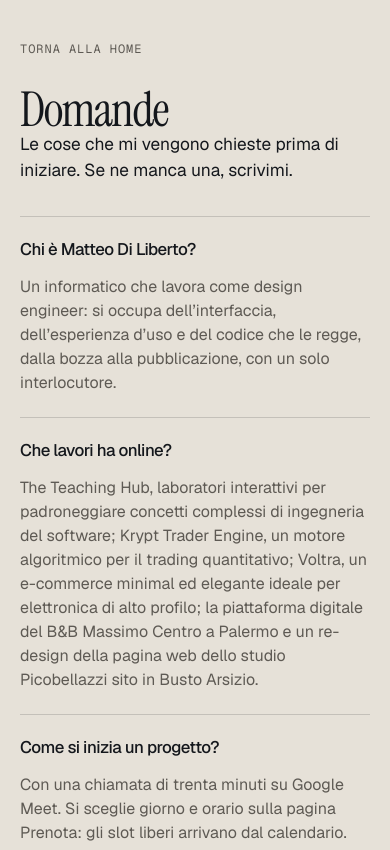
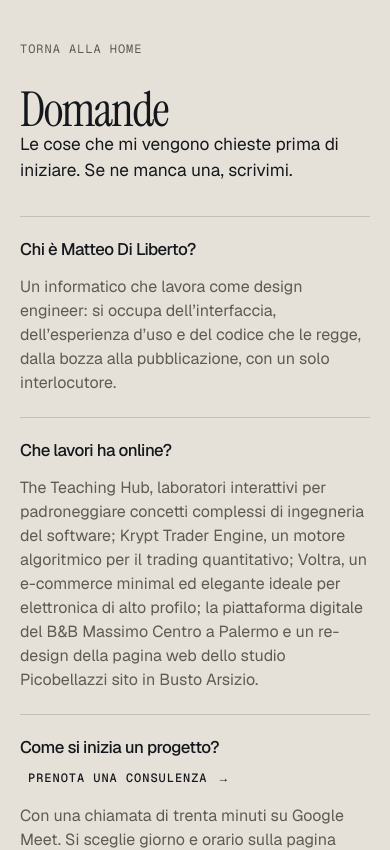
Before and after one commit to matteodiliberto3/portfolio, a Next.js app: page /domande in a window 390 px wide. Shown: the top 850 px of the page. Built offline with nearby package versions, Linux system fonts and the light colour scheme.

Commit message:
Faccio arrivare la pagina al click tra home e Domande, senza tenerla ferma.

```diff
--- a/app/domande/page.tsx
+++ b/app/domande/page.tsx
@@ -1,6 +1,7 @@
+import type { Metadata } from "next";
 import Link from "next/link";
-import type { Metadata } from "next";
 import { JsonLd } from "@/components/json-ld";
+import { PageLink } from "@/components/page-link";
 import { faqJsonLd, faqs, graphJsonLd } from "@/lib/site";
 
 export const metadata: Metadata = {
@@ -20,20 +21,33 @@ export default function FaqPage() {
   return (
     <article className="page">
       <JsonLd data={graphJsonLd([faqJsonLd()])} />
-      <Link className="back press" href="/">
+      <PageLink className="back press" href="/" direction="back">
         Torna alla home
-      </Link>
+      </PageLink>
       <h1>Domande</h1>
       <p className="detail">
         Le cose che mi vengono chieste prima di iniziare. Se ne manca una, scrivimi.
       </p>
       <dl className="faq-list">
-        {faqs.map((item) => (
-          <div className="faq-item" key={item.question}>
-            <dt>{item.question}</dt>
-            <dd>{item.answer}</dd>
-          </div>
-        ))}
+        {faqs.map((item) => {
+          const consult = item.question === "Come si inizia un progetto?";
+          return (
+            <div className={consult ? "faq-item faq-item-consult" : "faq-item"} key={item.question}>
+              <dt>
+                {item.question}
+                {consult ? (
+                  <Link className="faq-consult press" href="/prenota">
+                    Prenota una consulenza
+                    <span className="faq-consult-arrow" aria-hidden="true">
+                      →
+                    </span>
+                  </Link>
+                ) : null}
+              </dt>
+              <dd>{item.answer}</dd>
+            </div>
+          );
+        })}
       </dl>
     </article>
   );
--- a/app/globals.css
+++ b/app/globals.css
@@ -963,6 +963,70 @@ a {
   max-width: 42rem;
 }
 
+/* The booking cue sits on the right of this question and only arrives on hover. */
+.faq-item-consult {
+  position: relative;
+}
+
+.faq-item-consult dd {
+  padding-right: 15rem;
+}
+
+.faq-consult {
+  position: absolute;
+  top: 18px;
+  right: 0;
+  z-index: 1;
+  display: inline-flex;
+  align-items: center;
+  gap: 10px;
+  padding: 2px 0 2px 8px;
+  background: var(--paper);
+  font-family: var(--font-mono);
+  font-size: 12px;
+  letter-spacing: 0.08em;
+  text-transform: uppercase;
+  text-decoration: none;
+  color: var(--ink);
+  white-space: nowrap;
+  opacity: 0;
+  transform: translateX(-10px);
+  pointer-events: none;
+  transition:
+    opacity 180ms var(--ease-out),
+    transform 320ms var(--ease-out);
+}
+
+.faq-consult::before {
+  content: "";
+  position: absolute;
+  top: 0;
+  bottom: 0;
+  right: 100%;
+  width: 40px;
+  background: linear-gradient(90deg, transparent, var(--paper));
+}
+
+.faq-consult-arrow {
+  display: inline-block;
+  transition: transform 320ms var(--ease-out);
+}
+
+@media (hover: hover) and (pointer: fine) {
+  .faq-item-consult:hover .faq-consult,
+  .faq-item-consult:focus-within .faq-consult {
+    opacity: 1;
+    transform: none;
+    pointer-events: auto;
+  }
+
+  .faq-item-consult:hover .faq-consult-arrow,
+  .faq-item-consult:focus-within .faq-consult-arrow {
+    transform: translateX(5px);
+    transition-delay: 40ms;
+  }
+}
+
 /* ---------- contact ---------- */
 .contact {
   padding-top: clamp(40px, 8vh, 96px);
@@ -1575,6 +1639,22 @@ a {
     grid-template-columns: 1fr;
   }
 
+  .faq-item-consult dd {
+    padding-right: 0;
+  }
+
+  .faq-consult {
+    position: static;
+    margin-top: 12px;
+    opacity: 1;
+    transform: none;
+    pointer-events: auto;
+  }
+
+  .faq-consult-arrow {
+    transform: none;
+  }
+
   .steps-rail {
     display: none;
   }
@@ -1705,6 +1785,33 @@ a {
   .nav-cta {
     transition: none;
   }
+
+  .faq-consult,
+  .faq-consult-arrow,
+  .faq-item-consult:hover .faq-consult,
+  .faq-item-consult:focus-within .faq-consult,
+  .faq-item-consult:hover .faq-consult-arrow,
+  .faq-item-consult:focus-within .faq-consult-arrow {
+    transform: none;
+    transition: opacity 160ms ease;
+  }
+
+  html[data-arrive="forward"] .page,
+  html[data-arrive="back"] .story {
+    animation: vt-fade-in 180ms ease both;
+  }
+}
+
+@keyframes vt-fade-out {
+  to {
+    opacity: 0;
+  }
+}
+
+@keyframes vt-fade-in {
+  from {
+    opacity: 0;
+  }
 }
 
 @keyframes fade-only {
@@ -1713,6 +1820,37 @@ a {
   }
   to {
     opacity: 1;
+  }
+}
+
+/* Home ↔ Domande. The click navigates at once; only the page that arrives moves. */
+html[data-arrive="forward"] .page {
+  animation: vt-arrive 320ms var(--ease-out) both;
+}
+
+html[data-arrive="back"] .story {
+  animation: vt-arrive-back 320ms var(--ease-out) both;
+}
+
+html[data-intro-hold] .intro-line,
+html[data-intro-hold] .portrait-mask,
+html[data-intro-hold] .portrait-mask img {
+  animation: none;
+  opacity: 1;
+  transform: none;
+}
+
+@keyframes vt-arrive {
+  from {
+    opacity: 0;
+    transform: translateY(8px);
+  }
+}
+
+@keyframes vt-arrive-back {
+  from {
+    opacity: 0;
+    transform: translateY(-8px);
   }
 }
 
--- a/app/layout.tsx
+++ b/app/layout.tsx
@@ -1,4 +1,5 @@
 import { JsonLd } from "@/components/json-ld";
+import { ViewTransitionBridge } from "@/components/page-link";
 import {
   graphJsonLd,
   personJsonLd,
@@ -75,6 +76,7 @@ export default function RootLayout({ children }: LayoutProps<"/">) {
         <JsonLd
           data={graphJsonLd([personJsonLd(), websiteJsonLd(), serviceJsonLd()])}
         />
+        <ViewTransitionBridge />
         {children}
         <Analytics />
       </body>
--- a/components/opening.tsx
+++ b/components/opening.tsx
@@ -38,7 +38,7 @@ export function Opening() {
           />
         </div>
         <figcaption className="eyebrow intro-line" style={{ ["--i" as string]: 5 }}>
-          Scorri per vedere i lavori
+          Scorri per saperne di più
         </figcaption>
       </figure>
     </Reveal>
--- /dev/null
+++ b/components/page-link.tsx
@@ -0,0 +1,88 @@
+"use client";
+
+import Link from "next/link";
+import { usePathname, useRouter } from "next/navigation";
+import { useEffect, useLayoutEffect, type ReactNode } from "react";
+
+const MOVE_KEY = "page-move";
+
+/** Plays the arrival on the first paint, and releases the held intro after it scrolls away. */
+export function ViewTransitionBridge() {
+  const pathname = usePathname();
+
+  useLayoutEffect(() => {
+    const html = document.documentElement;
+    let direction: string | null = null;
+    try {
+      direction = sessionStorage.getItem(MOVE_KEY);
+      if (direction) sessionStorage.removeItem(MOVE_KEY);
+    } catch {
+      direction = null;
+    }
+    if (direction !== "forward" && direction !== "back") return;
+    html.dataset.arrive = direction;
+    html.dataset.scrollBehavior = "smooth";
+    const timer = window.setTimeout(() => {
+      delete html.dataset.arrive;
+    }, 360);
+    return () => window.clearTimeout(timer);
+  }, [pathname]);
+
+  useEffect(() => {
+    if (pathname !== "/") return;
+    const section = document.querySelector(".opening");
+    if (!section) return;
+    const observer = new IntersectionObserver(
+      ([entry]) => {
+        if (!entry?.isIntersecting) delete document.documentElement.dataset.introHold;
+      },
+      { rootMargin: "12% 0px 12% 0px", threshold: 0 },
+    );
+    observer.observe(section);
+    return () => observer.disconnect();
+  }, [pathname]);
+
+  return null;
+}
+
+type PageLinkProps = {
+  href: string;
+  direction: "forward" | "back";
+  className?: string;
+  children: ReactNode;
+};
+
+export function PageLink({ href, direction, className, children }: PageLinkProps) {
+  const router = useRouter();
+
+  return (
+    <Link
+      href={href}
+      className={className}
+      onClick={(event) => {
+        if (
+          event.defaultPrevented ||
+          event.button !== 0 ||
+          event.metaKey ||
+          event.ctrlKey ||
+          event.shiftKey ||
+          event.altKey
+        ) {
+          return;
+        }
+        event.preventDefault();
+        const html = document.documentElement;
+        html.dataset.scrollBehavior = "auto";
+        if (direction === "back") html.dataset.introHold = "";
+        try {
+          sessionStorage.setItem(MOVE_KEY, direction);
+        } catch {
+          /* arrival still happens, just without the enter */
+        }
+        router.push(href);
+      }}
+    >
+      {children}
+    </Link>
+  );
+}
--- a/components/site-nav.tsx
+++ b/components/site-nav.tsx
@@ -1,5 +1,6 @@
 "use client";
 
+import { PageLink } from "@/components/page-link";
 import { useEffect, useRef, useState } from "react";
 
 /* Once the reader is inside the story the bar steps aside, and comes back on the
@@ -12,7 +13,14 @@ export function SiteNav() {
   const mark = useRef(0);
 
   useEffect(() => {
+    const pastStory = () => window.scrollY > window.innerHeight * STORY_STARTS;
+
+    // A return from another page can land already inside the story, with no
+    // scroll gesture. The bar should be gone in that case, same as if the
+    // reader had scrolled there.
     mark.current = window.scrollY;
+    setHidden(pastStory());
+
     let frame = 0;
 
     const read = () => {
@@ -51,7 +59,9 @@ export function SiteNav() {
           <a href="#metodo">Metodo</a>
         </li>
         <li>
-          <a href="/domande">Domande</a>
+          <PageLink href="/domande" direction="forward">
+            Domande
+          </PageLink>
         </li>
         <li>
           <a className="nav-cta" href="#contatto">
--- a/lib/projects.ts
+++ b/lib/projects.ts
@@ -48,7 +48,7 @@ export const projects: Project[] = [
     role: "Motore e interfaccia",
     stack: ["Next.js", "Dati di mercato"],
     claim: "Un motore quantitativo, ancora in avvio.",
-    summary: "Motore quant: analisi e deploy di strategie di alto profilo per i mercati.",
+    summary: "Motore quant: analisi e deploy di strategie di alto profilo per i mercati finanziari.",
     detail:
       "Aprendo l’indirizzo si legge una riga sola, al centro del nero: Initializing Quant Engine. Il progetto è online, l’interfaccia di lavoro non è ancora la home pubblica.",
     problem: "Leggere il mercato a mano è lento e pieno di bias.",
```
